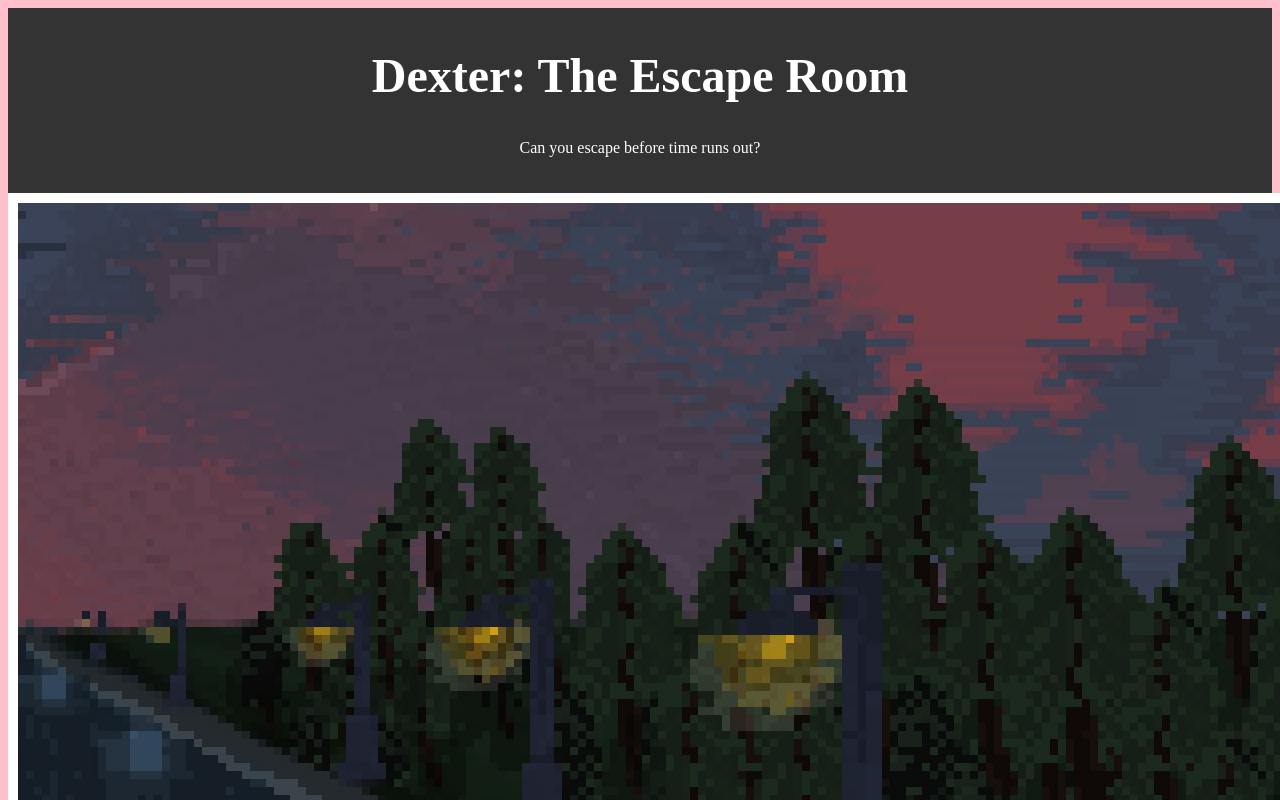
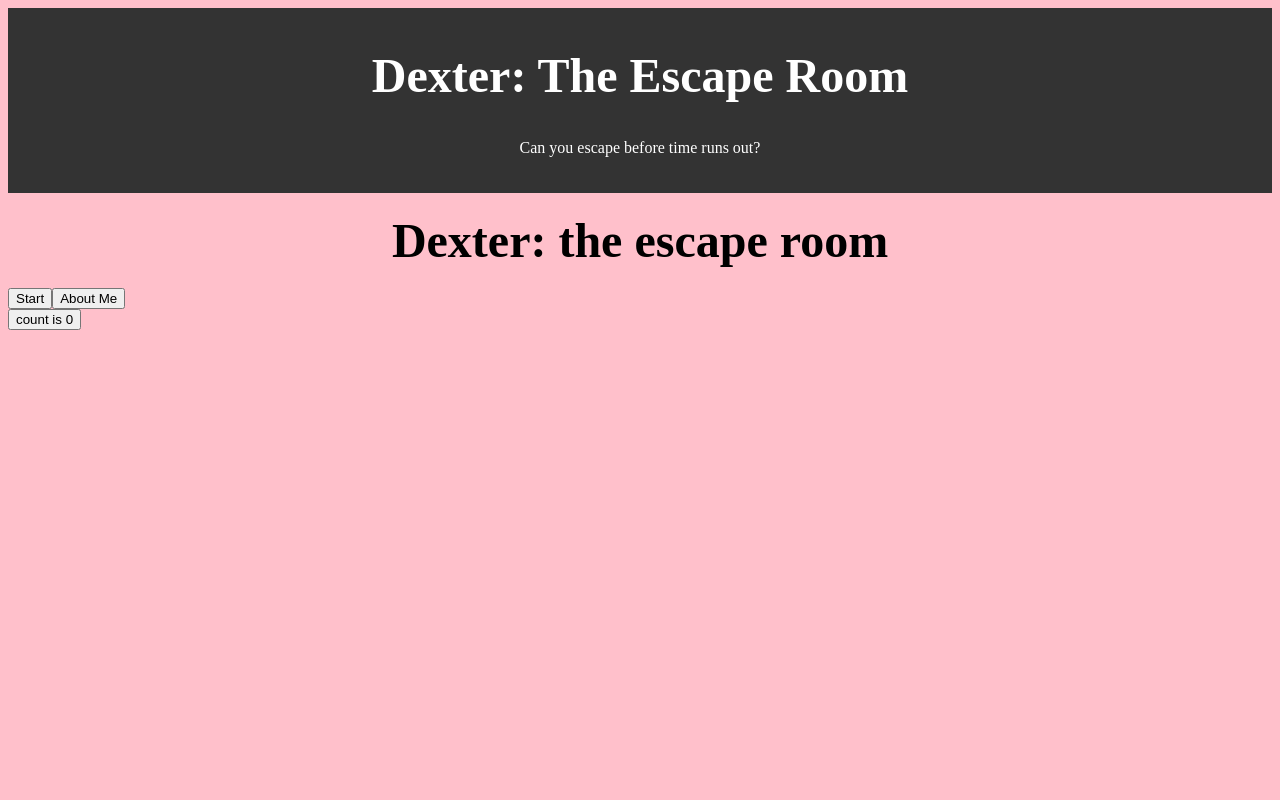
Before and after one commit to Wilmaljungkvist/DexterTheEscapeRoom, a React (Vite) app: page / in a window 1280 px wide. Shown: the top 800 px of the page. Built offline with nearby package versions, Linux system fonts and the light colour scheme.

Commit message:
start titleScreen

```diff
--- a/src/App.jsx
+++ b/src/App.jsx
@@ -2,6 +2,7 @@
 import Message from './Message.jsx'
 import Header from './Header.jsx'
 import Backstory from './backstory.jsx'
+import TitleScreen from './titleScreen'
 
 function App() {
   const [count, setCount] = useState(0)
@@ -10,7 +11,7 @@
     <div className="App">
       <Header></Header>
       {/* <Message words="I am taken from a mine, and shut up in a wooden case, from which I am never released, and yet I am used by almost every person. What am I?" answer="pencil"></Message> */}
-      <Backstory></Backstory>
+      <TitleScreen></TitleScreen>
       <div className="card">
         <button onClick={() => setCount((count) => count + 1)}>
           count is {count}
--- /dev/null
+++ b/src/titleScreen.jsx
@@ -0,0 +1,29 @@
+import React, { useState } from 'react'
+import Backstory from './Backstory'
+
+const TitleScreen = () => {
+  const [showBackstory, setShowBackstory] = useState(false)
+
+  const handleStart = () => {
+    setShowBackstory(true)
+  }
+
+  const handleAboutMe = () => {
+    // TODO: implement "about me" functionality
+    alert('About Me button pressed')
+  }
+
+  if (showBackstory) {
+    return <Backstory />
+  }
+
+  return (
+    <div>
+      <h1>Dexter: the escape room</h1>
+      <button onClick={handleStart}>Start</button>
+      <button onClick={handleAboutMe}>About Me</button>
+    </div>
+  )
+}
+
+export default TitleScreen
```
